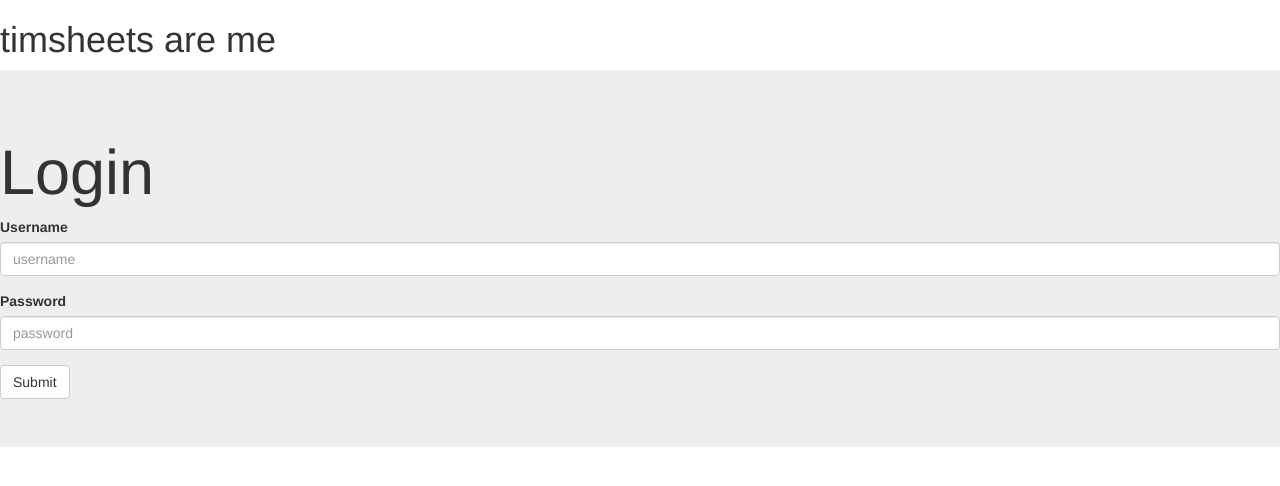
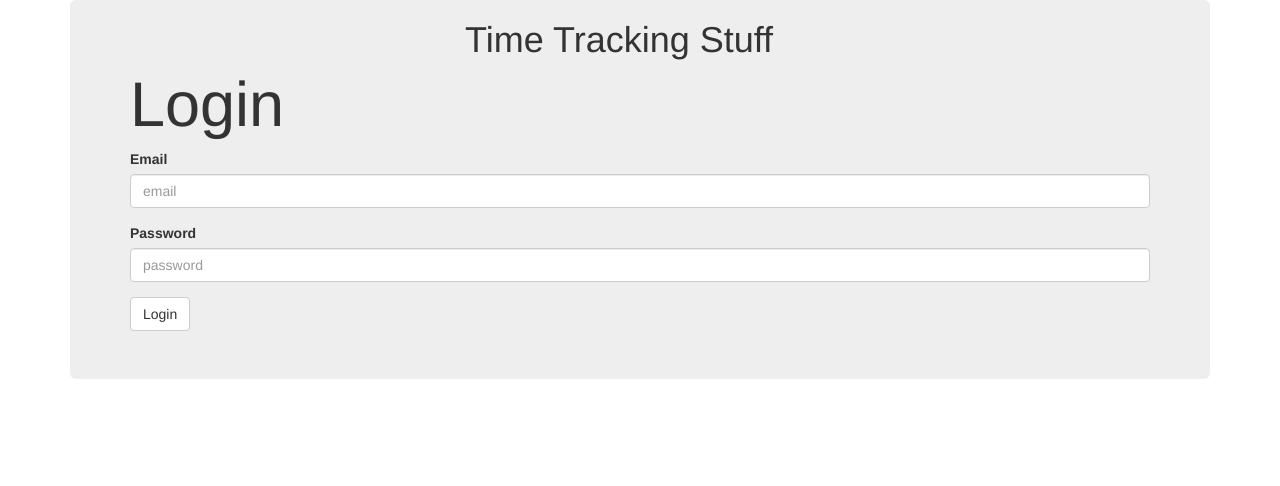
Before and after one commit to spaceghost28/timesheetClient, an Angular app: page /login in a window 1280 px wide. Shown: the top 486 px of the page. Built offline with nearby package versions, Linux system fonts and the light colour scheme.

Commit message:
Update home component to show logged in users email

```diff
--- /dev/null
+++ b/src/app/_models/user.ts
@@ -0,0 +1,4 @@
+export class User {
+    public email: string;
+
+}
--- a/src/app/_services/auth.service.ts
+++ b/src/app/_services/auth.service.ts
@@ -1,6 +1,7 @@
 import { Injectable } from '@angular/core';
 import { Http, Headers } from '@angular/http';
 import { environment } from '../../environments/environment';
+import { User } from '../_models/user';
 
 import 'rxjs/add/operator/toPromise';
 
@@ -8,6 +9,8 @@ import 'rxjs/add/operator/toPromise';
 export class AuthService {
 
     private headers = new Headers({ 'Content-Type': 'application/json' });
+    private loggedIn = false;
+    private loggedInUser: User;
 
     constructor(private http: Http) { }
 
@@ -18,13 +21,25 @@ export class AuthService {
             .toPromise()
             .then(response => {
                 localStorage.setItem('AuthToken', response.json().token);
+                this.loggedIn = true;
+                this.loggedInUser = { email: response.json().email };
             })
             .catch(error => {
                 console.log('error: ', error.text());
             });
     }
 
+    logout() {
+        localStorage.removeItem('AuthToken');
+        this.loggedIn = false;
+        this.loggedInUser = null;
+    }
+
+    getUser() {
+      return this.loggedInUser;
+    }
+
     public isLoggedIn(): boolean {
-        return localStorage.getItem('AuthToken') != null;
+        return this.loggedIn;
     }
 }
--- a/src/app/app-routing.module.ts
+++ b/src/app/app-routing.module.ts
@@ -8,11 +8,6 @@ import { AuthGuard } from './_guards/auth-guard.service';
 const routes: Routes = [
   {
     path: '',
-    redirectTo: '/home',
-    pathMatch: 'full'
-  },
-  {
-    path: 'home',
     component: HomeComponentComponent,
     canActivate: [AuthGuard]
   },
--- a/src/app/app.component.html
+++ b/src/app/app.component.html
@@ -1,5 +1,8 @@
-<h1>
-  {{title}}
-</h1>
-<router-outlet>
-</router-outlet>
+
+<div class='container'>
+  <div class='col-md-8 col-md-offset-4'>
+    <h1>Time Tracking Stuff</h1>
+  </div>
+  <router-outlet>
+  </router-outlet>
+</div>
--- a/src/app/home-component/home-component.component.html
+++ b/src/app/home-component/home-component.component.html
@@ -1,3 +1,3 @@
 <p>
-  home-component works!
+  hello someone with the email: {{user.email}}
 </p>
--- a/src/app/home-component/home-component.component.ts
+++ b/src/app/home-component/home-component.component.ts
@@ -1,15 +1,19 @@
 import { Component, OnInit } from '@angular/core';
+import { AuthService } from '../_services/auth.service';
+import { User } from '../_models/user';
 
 @Component({
-  selector: 'app-home-component',
-  templateUrl: './home-component.component.html',
-  styleUrls: ['./home-component.component.css']
+    selector: 'app-home-component',
+    templateUrl: './home-component.component.html',
+    styleUrls: ['./home-component.component.css']
 })
 export class HomeComponentComponent implements OnInit {
+    private user: User;
 
-  constructor() { }
+    constructor(private authService: AuthService) { }
 
-  ngOnInit() {
-  }
+    ngOnInit() {
+        this.user = this.authService.getUser();
+    }
 
 }
--- a/src/app/login/login.component.html
+++ b/src/app/login/login.component.html
@@ -2,13 +2,14 @@
   <h1>Login</h1>
   <form role="form" (submit)="login($event, username.value, password.value)">
     <div class="form-group">
-      <label for="username">Username</label>
-      <input type="text" #username class="form-control" id="username" placeholder="username">
+      <label for="username">Email</label>
+      <input type="text" #username class="form-control" id="username" placeholder="email">
     </div>
     <div class="form-group">
       <label for="password">Password</label>
       <input type="password" #password class="form-control" id="password" placeholder="password">
     </div>
-    <button type="submit" class="btn btn-default">Submit</button>
+    <button type="submit" class="btn btn-default">Login</button>
+    <!-- <a routerLink="/register" class="btn">Register</a> -->
   </form>
 </div>
--- a/src/app/login/login.component.ts
+++ b/src/app/login/login.component.ts
@@ -19,7 +19,7 @@ export class LoginComponent implements OnInit {
         event.preventDefault();
         this.authService.login(username, password)
             .then(() => {
-                this.router.navigate(['/home']);
+                this.router.navigate(['']);
             })
             .catch(() => {
                 console.log('error in login component');
```
